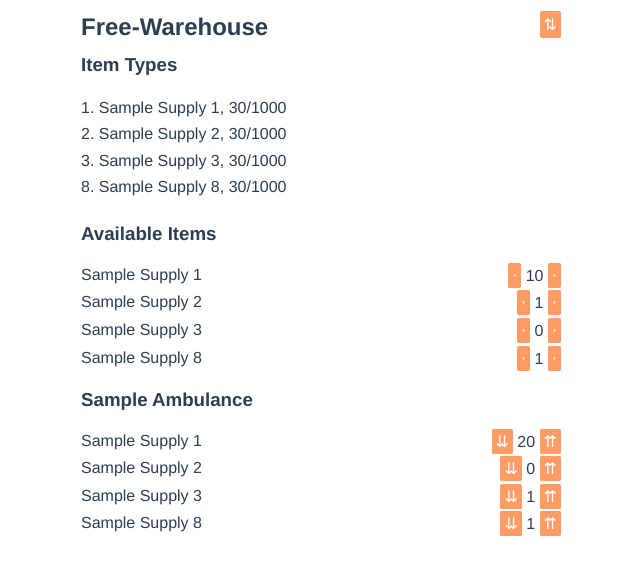
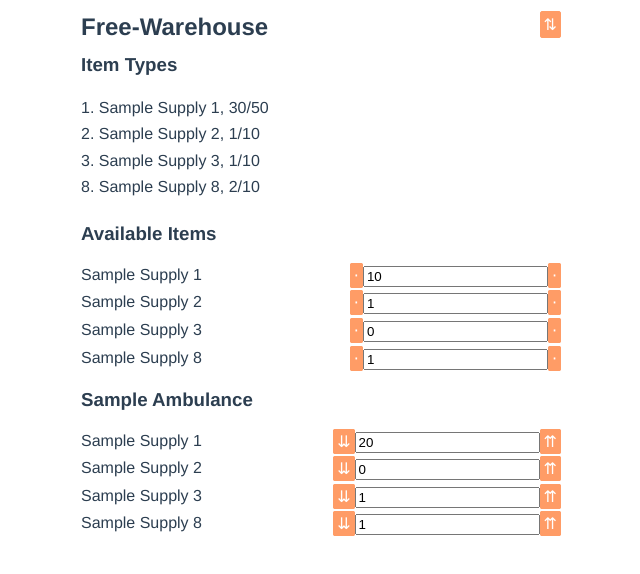
Before and after one commit to quinlanharsch/free-warehouse, a Vue app: page / in a window 1280 px wide. Shown: the top 574 px of the page, without its empty margins (319-959 px from the left). Built offline with nearby package versions, Linux system fonts and the light colour scheme.

Commit message:
Prototype Layout : v-model

```diff
--- a/src/App.vue
+++ b/src/App.vue
@@ -47,6 +47,7 @@ export default {
   color: #2c3e50;
   max-width: 480px;
   margin: auto;
+  user-select: none;
 }
 h1, h2, h3, h4, h5, h6{
   margin: 0;
--- a/src/components/item.vue
+++ b/src/components/item.vue
@@ -5,18 +5,21 @@
         {{this.itemNameById(itemId)}}
       </div>
       <div class='right hzAlignInner'>
+        <!-- todo make this a component -->
         <div v-if="!this.storageMode">
           <a class='btn' @click="onAquire()">＋</a>
-          {{qty}}
+          <input v-model="quantity">
           <a class='btn' v-if="!this.storageMode" @click="onConsume()">－</a>
         </div>
         <div v-else-if="this.storageMode && (this.suId != '0')">
           <a class='btn' @click="onRetrieve()">⇊</a>
-          {{qty}}
+          <input v-model="quantity">
           <a class='btn' @click="onStore()">⇈</a>
         </div>
         <div v-else>
-          <a class='btn'>⋅</a> {{qty}} <a class='btn'>⋅</a>
+          <a class='btn'>⋅</a>
+          <input v-model="quantity">
+          <a class='btn'>⋅</a>
         </div>
       </div>
     </div>
@@ -36,7 +39,17 @@ export default {
   },
   computed: {
     ...mapGetters(['itemNameById']),
-    ...mapState(['storageMode'])
+    ...mapState(['storageMode']),
+    quantity: {
+      get() {
+        return this.$store.state.suList[this.suId].itemList[this.itemId];
+      },
+      set(value) {
+        this.$store.commit('updateQuantity',
+          {'suId': this.suId, 'itemId': this.itemId, 'qty':value}
+        );
+      },
+    },
   },
   methods: {
     onAquire: function() {
--- a/src/store/index.js
+++ b/src/store/index.js
@@ -10,10 +10,10 @@ export default new Vuex.Store({
   state:{  // default state
     storageMode: true,
     itemTypes: {
-      '1': {name:"Sample Supply 1", total: 30, capacity:1000},
-      '2': {name:"Sample Supply 2", total: 30, capacity:1000},
-      '3': {name:"Sample Supply 3", total: 30, capacity:1000},
-      '8': {name:"Sample Supply 8", total: 30, capacity:1000}
+      '1': {name:"Sample Supply 1", total: 30, capacity:50},
+      '2': {name:"Sample Supply 2", total: 1, capacity:10},
+      '3': {name:"Sample Supply 3", total: 1, capacity:10},
+      '8': {name:"Sample Supply 8", total: 2, capacity:10}
     },
 		suList:{
       '0': {name:"Available Items", itemList: {
@@ -75,9 +75,9 @@ export default new Vuex.Store({
 
       console.log(suId, itemId, qty)
       const itemLs = state.suList[suId].itemList
-      const cap = state.itemTypes[itemId].capacity
-      console.log(itemLs, cap)
-			if(itemLs[itemId] + qty <= cap) {
+      const iType = state.itemTypes[itemId]
+      console.log(itemLs, iType.capacity)
+			if(iType.total + qty <= iType.capacity) {
         itemLs[itemId] += qty
         state.itemTypes[itemId].total += qty
       }
@@ -90,12 +90,9 @@ export default new Vuex.Store({
 
       const su0 = state.suList[0].itemList
       const su1 = state.suList[suId].itemList
-      if (su1[itemId] > qty) {  // If there is enough in su1
+      if (su1[itemId] >= qty) {  // If there is enough in su1
         su0[itemId] += qty
         su1[itemId] -= qty
-      } else {
-        su1[itemId] -= su0[itemId]
-        su0[itemId] = 0
       }
     },
     // Move itemList from su0 to su_
@@ -106,13 +103,21 @@ export default new Vuex.Store({
 
       const su0 = state.suList[0].itemList
       const su1 = state.suList[suId].itemList
-      if (su0[itemId] > qty) {  // If there is enough in su0
+      if (su0[itemId] >= qty) {  // If there is enough in su0
         su0[itemId] -= qty
         su1[itemId] += qty
-      } else {
-        su0[itemId] -= su1[itemId]
-        su1[itemId] = 0
       }
+    },
+    // updating with v-model
+    updateQuantity(state, payload){
+      const suId = payload['suId']
+      const itemId = payload['itemId']
+      const qty = payload['qty']
+
+      const itemLs = state.suList[suId].itemList
+      const diff = qty - itemLs[itemId]
+      itemLs[itemId] += diff
+      state.itemTypes[itemId].total += diff
     },
 	},
   //strict: debug,
```
